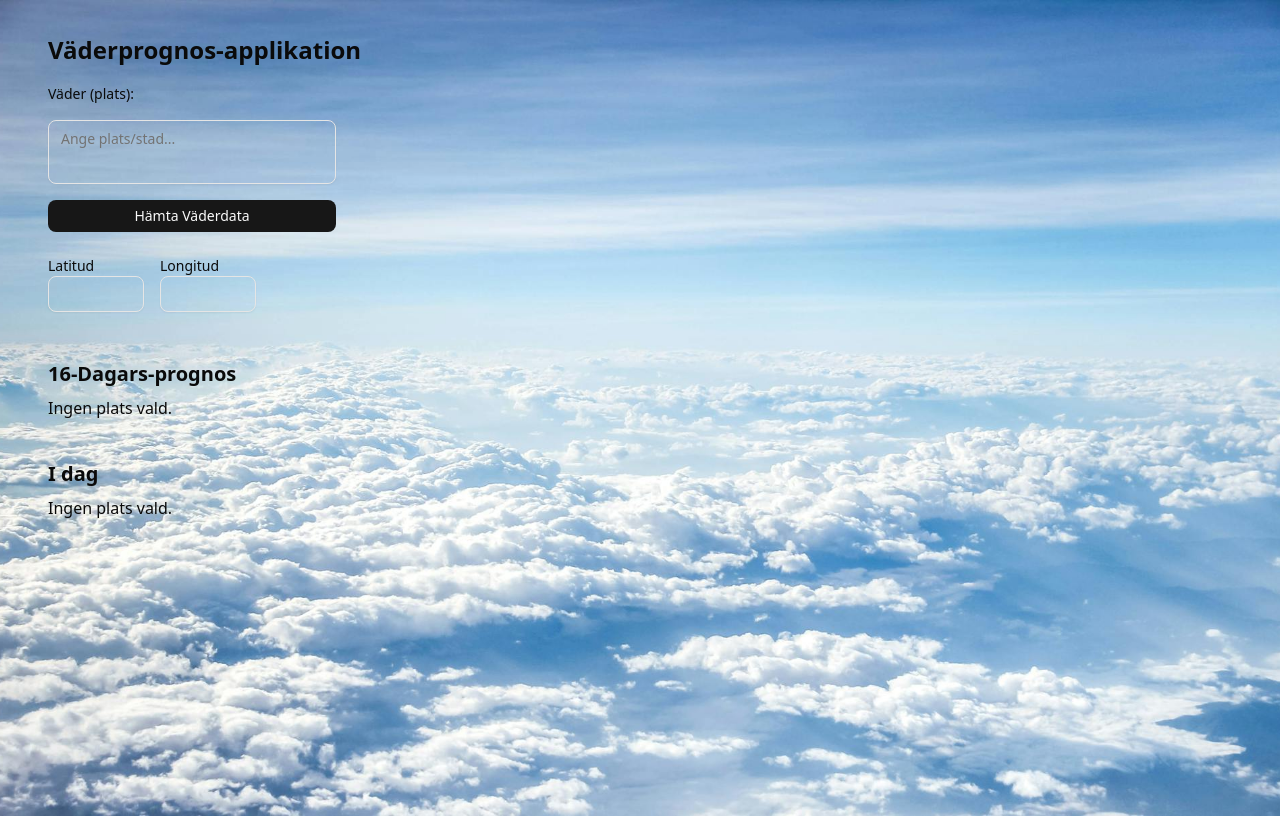
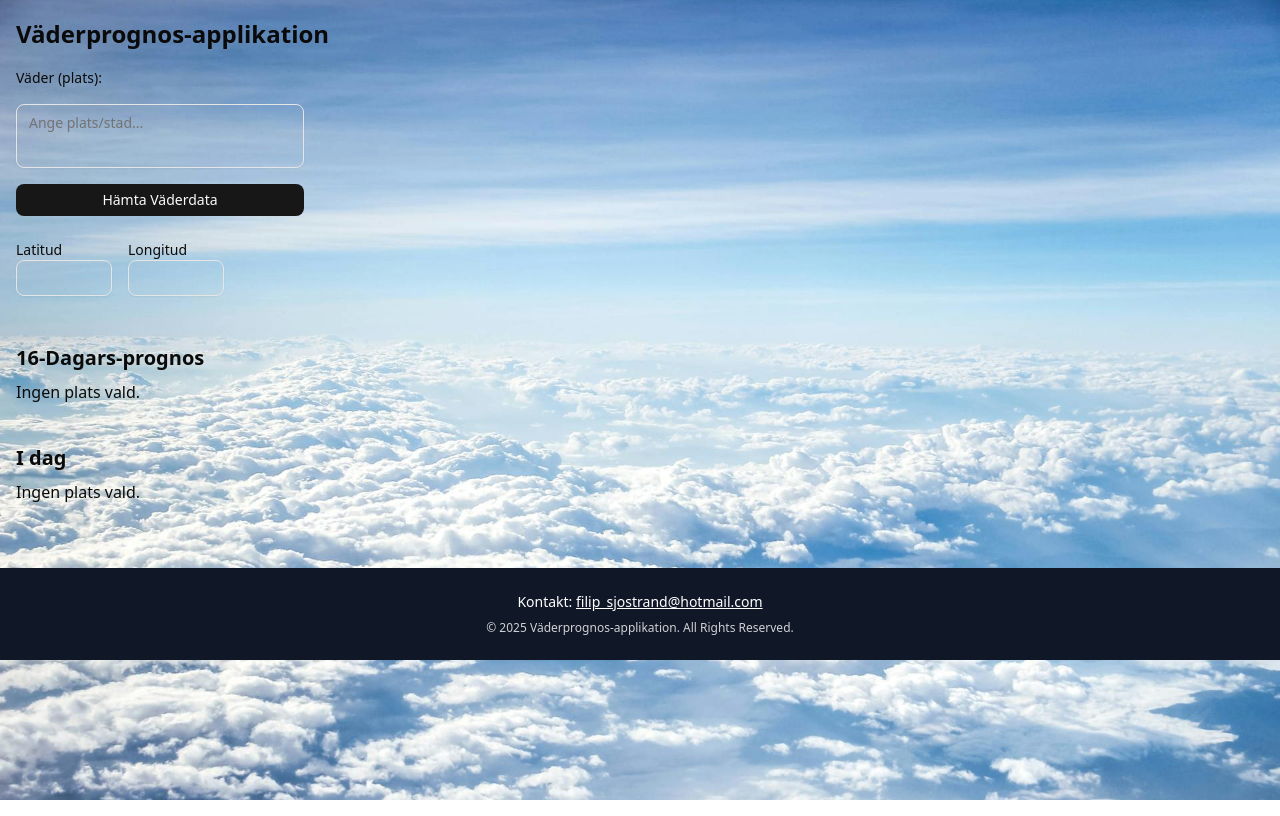
Before and after one commit to filipsjostrand/next-js-weather-project, a Next.js app: page / in a window 1280 px wide. Built offline with nearby package versions, Linux system fonts and the light colour scheme.

Commit message:
ADD footer.tsx

```diff
--- /dev/null
+++ b/components/footer.tsx
@@ -0,0 +1,15 @@
+export default function Footer() {
+  return (
+    <footer className="bg-gray-900 text-white py-6 mt-12">
+      <div className="max-w-4xl mx-auto px-4 text-center flex flex-col gap-2">
+        <p className="text-sm">
+          Kontakt: <a href="filip_sjostrand@hotmail.com" className="underline">filip_sjostrand@hotmail.com</a>
+        </p>
+
+        <p className="text-xs opacity-80">
+          © {new Date().getFullYear()} Väderprognos-applikation. All Rights Reserved.
+        </p>
+      </div>
+    </footer>
+  );
+}
--- a/src/app/globals.css
+++ b/src/app/globals.css
@@ -119,7 +119,5 @@
   }
   body {
     @apply bg-background text-foreground;
-    @apply pl-8;
-    @apply mt-4;
   }
 }
--- a/src/app/layout.tsx
+++ b/src/app/layout.tsx
@@ -2,6 +2,7 @@ import type { Metadata } from "next";
 import { Inter, Geist, Geist_Mono } from "next/font/google";
 import "./globals.css";
 import { cn } from "../../src/lib/utils";
+import Footer from "../../components/footer";
 
 const inter = Inter({ subsets: ["latin"], variable: "--font-sans" });
 const geistSans = Geist({ variable: "--font-geist-sans", subsets: ["latin"] });
@@ -27,6 +28,8 @@ export default function RootLayout({
         }}
       >
         {children}
+
+          <Footer />
       </body>
     </html>
   );
```
